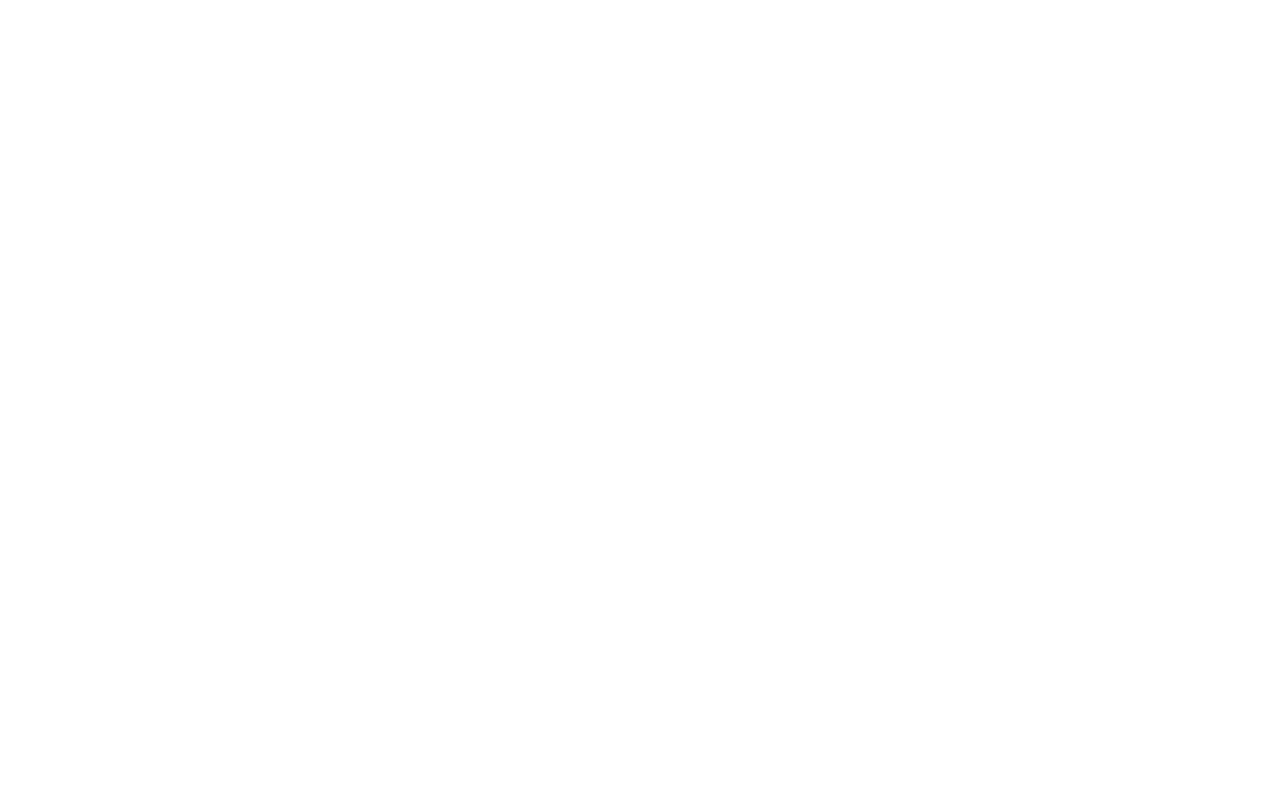
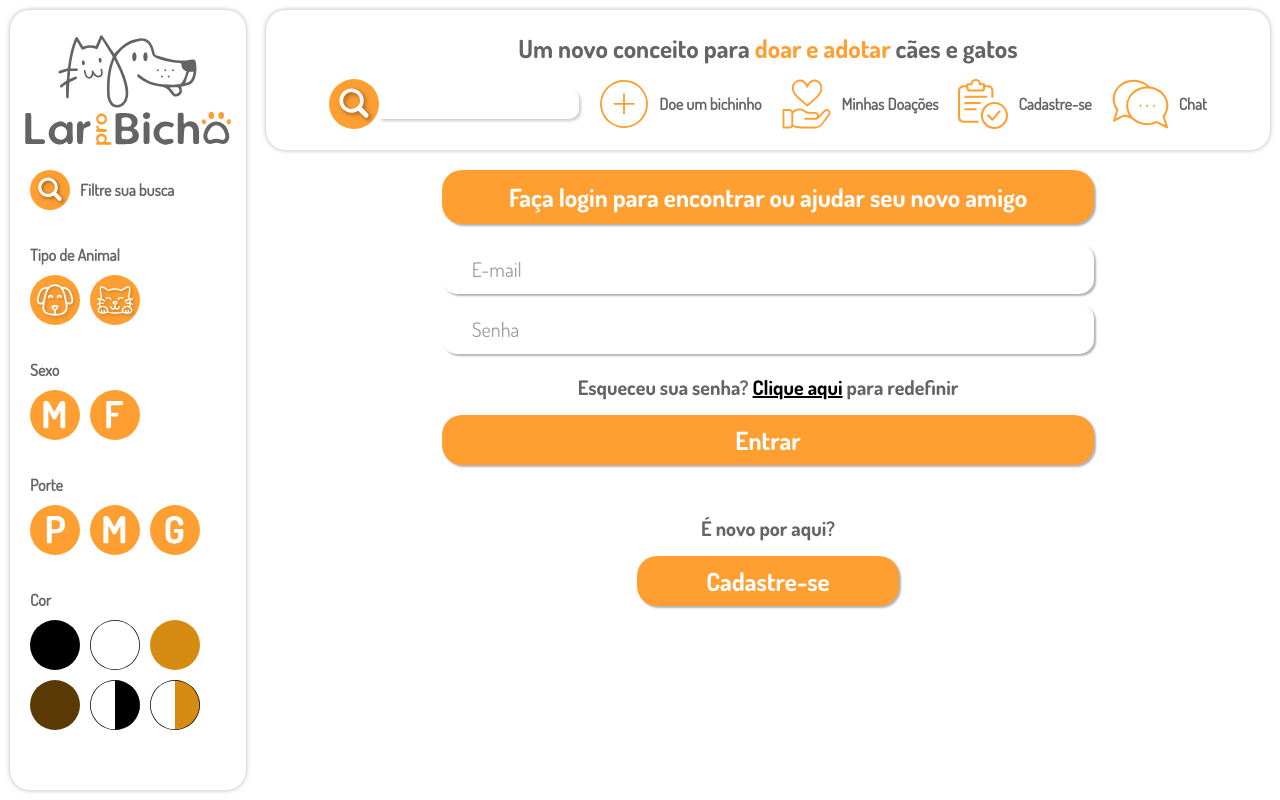
Before and after one commit to ICEI-PUC-Minas-PMV-SInt/pmv-sint-2023-2-e2-proj-front-t1-group3, a React (Create React App) app in the folder lar-pro-bicho-codificacao/: page /login in a window 1280 px wide. Before the commit this address had no page. Built offline with nearby package versions, Linux system fonts and the light colour scheme.

Commit message:
criacao da tela de login e  funcionalidades

```diff
--- a/lar-pro-bicho-codificacao/src/App.js
+++ b/lar-pro-bicho-codificacao/src/App.js
@@ -1,6 +1,7 @@
 import { BrowserRouter, Routes, Route } from "react-router-dom"
 import Home from "./pages/Home";
 import CadastroUsuario from "./pages/CadastroUsuario"
+import Login from "./pages/Login"
 import "./EstiloGeralApp.css"
 
 function App() {
@@ -10,6 +11,8 @@
         <Routes>
           <Route path="/" element={<Home />} />
           <Route path="/cadastro-usuario" element={<CadastroUsuario />} />
+          <Route path="/doe-um-bichinho" element={<Login />} />
+          <Route path="/login" element={<Login />} />
         </Routes>
       </BrowserRouter>
     </>
--- a/lar-pro-bicho-codificacao/src/components/Header.js
+++ b/lar-pro-bicho-codificacao/src/components/Header.js
@@ -17,7 +17,7 @@
                     <input type="text" />
                 </span>
 
-                <a href="#">
+                <a href="/doe-um-bichinho">
                     <span>
                         <img src={BtnAdd} alt="Botão de adicionar" />
                         <h2>Doe um bichinho</h2>
--- a/lar-pro-bicho-codificacao/src/pages/CadastroUsuario.js
+++ b/lar-pro-bicho-codificacao/src/pages/CadastroUsuario.js
@@ -42,7 +42,7 @@
 
                 alert(`Olá ${nome} cadastro efetuado com sucesso, estamos te redirecionando para a página inicial.`)
 
-                window.location.href = '/'
+                window.location.href = '/login'
             }
         }
 
--- a/lar-pro-bicho-codificacao/src/pages/Login.css
+++ b/lar-pro-bicho-codificacao/src/pages/Login.css
@@ -0,0 +1,135 @@
+.paginaLogin {
+    width: 100%;
+    height: 100%;
+    display: flex;
+    flex-flow: column wrap;
+    justify-content: flex-start;
+    align-items: center;
+    align-content: center;
+}
+
+.containerLogin {
+    width: 65%;
+    height: auto;
+    display: flex;
+    flex-flow: row wrap;
+    justify-content: center;
+    align-items: flex-start;
+    align-content: flex-start;
+    margin-bottom: 10px;
+}
+
+.faixaLaranja {
+    width: 100%;
+    height: 13%;
+    background-color: #FF9F32;
+    border-radius: 20px;
+    display: grid;
+    place-items: center;
+    box-shadow: 2px 2px 2px rgba(0, 0, 0, 0.3);
+}
+
+.faixaLaranja h2 {
+    color: white;
+    font-family: dosis-bold;
+    font-size: 25px;
+}
+
+.limiteEntreElementos {
+    width: 100%;
+    height: 0%;
+}
+
+.campoLoginUsuario {
+    width: 100%;
+    height: auto;
+    display: flex;
+    flex-flow: column wrap;
+    justify-content: flex-start;
+    align-items: flex-start;
+    align-content: flex-start;
+    row-gap: 10px;
+    padding: 20px 0;
+}
+
+.campoLoginUsuario input {
+    width: 100%;
+    height: 50px;
+    border: none;
+    box-shadow: 2px 2px 2px rgba(0, 0, 0, 0.3);
+    border-radius: 15px;
+    font-size: 20px;
+}
+
+.campoLoginUsuario input::placeholder {
+    opacity: 0.7;
+}
+
+input {
+    padding-left: 30px;
+}
+
+input:focus,
+input:focus-within {
+    outline: 2px solid #FF9F32;
+}
+
+.esqueceuSenha h3{
+    font-family: dosis-bold;
+    font-size: 20px;
+}
+
+.esqueceuSenha h3 u{
+    color:black;
+    font-family: dosis-bold;
+    font-size: 20px;
+}
+
+.botaoLaranja {
+    width: 100%;
+    height: 50px;
+    margin-top: 15px;
+    background-color: #FF9F32;
+    border-radius: 20px;
+    display: grid;
+    place-items: center;
+    box-shadow: 2px 2px 2px rgba(0, 0, 0, 0.3);
+}
+
+#btnEntrar {
+    cursor: pointer;
+}
+
+.subtituloNovoUsuario h3{
+    font-size: 20px;
+    margin-top: 50px;
+    width: 100%;
+    font-family: dosis-bold;
+}
+
+.botaoLaranja h2 {
+    color: white;
+    font-family: dosis-bold;
+    font-size: 25px;
+}
+
+.botaoLaranja2 {
+    width: 40%;
+    height: 50px;
+    margin-top: 15px;
+    background-color: #FF9F32;
+    border-radius: 20px;
+    display: grid;
+    place-items: center;
+    box-shadow: 2px 2px 2px rgba(0, 0, 0, 0.3);
+}
+
+.botaoLaranja2 h2 {
+    color: white;
+    font-family: dosis-bold;
+    font-size: 25px;
+}
+
+#btnNavCadastro {
+    cursor: pointer;
+}
--- a/lar-pro-bicho-codificacao/src/pages/Login.js
+++ b/lar-pro-bicho-codificacao/src/pages/Login.js
@@ -1,8 +1,89 @@
 import "./TemplateSPA.css"
 import "./Login.css"
+import Header from "../components/Header"
+import Aside from "../components/Aside"
+import { useState } from "react"
 
 function Login() {
+    const [email, setEmail] = useState("")
+    const [senha, setSenha] = useState("")
 
+    function esqueceuSenha(){
+        alert('Essa funcionalidade não esta disponivel')
+    }
+
+    function logar() {
+
+        if (email == 'teste@gmail.com' && senha == '12345678') {
+            alert('Logado com sucesso')
+            window.location.href = '/'
+        }
+        else {
+            alert('Email ou senha inválida')
+        }
+    }
+
+    function navegaCadastro(){
+        window.location.href = '/cadastro-usuario'
+    }
+
+    return (
+        <div className="container">
+            <header id="header">
+                <Header />
+            </header>
+
+            <aside id="aside">
+                <Aside />
+            </aside>
+
+            <main id="main">
+
+                <div className="paginaLogin">
+
+                    <div className="containerLogin">
+
+                        <div className="faixaLaranja">
+                            <h2>Faça login para encontrar ou ajudar seu novo amigo</h2>
+                        </div>
+
+                        <div className="limiteEntreElementos"></div>
+
+                        <div className="campoLoginUsuario">
+                            <input type="email" placeholder="E-mail" onChange={(e) => setEmail(e.target.value)} />
+                            <input type="password" placeholder="Senha" onChange={(e) => setSenha(e.target.value)} />
+                        </div>
+
+                        <div className="limiteEntreElementos"></div>
+
+                        <div className="esqueceuSenha">
+                            <h3>Esqueceu sua senha? <u onClick={esqueceuSenha}>Clique aqui</u> para redefinir</h3>
+                        </div>
+
+                        <div className="limiteEntreElementos"></div>
+
+                        <div className="botaoLaranja" id="btnEntrar" onClick={logar}>
+                            <h2>Entrar</h2>
+                        </div>
+
+                        <div className="limiteEntreElementos"></div>
+
+                        <div className="subtituloNovoUsuario">
+                            <h3>É novo por aqui?</h3>
+                        </div>
+
+                        <div className="limiteEntreElementos"></div>
+
+                        <div className="botaoLaranja2" id="btnNavCadastro" onClick={navegaCadastro}>
+                            <h2>Cadastre-se</h2>
+                        </div>
+
+                    </div>
+
+                </div>
+            </main>
+        </div>
+    )
 }
 
 export default Login
```
